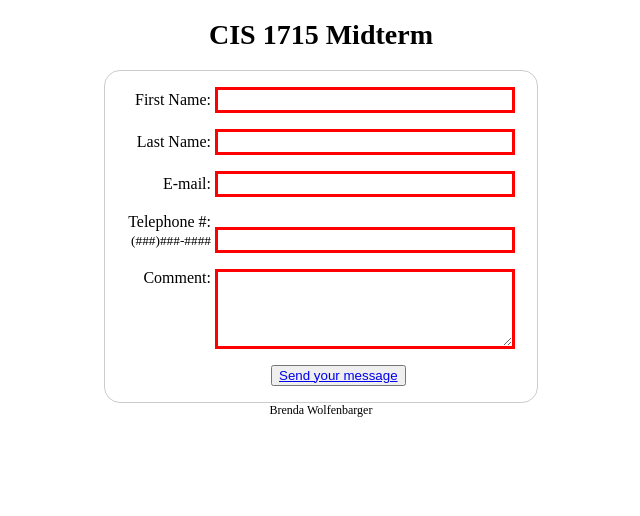
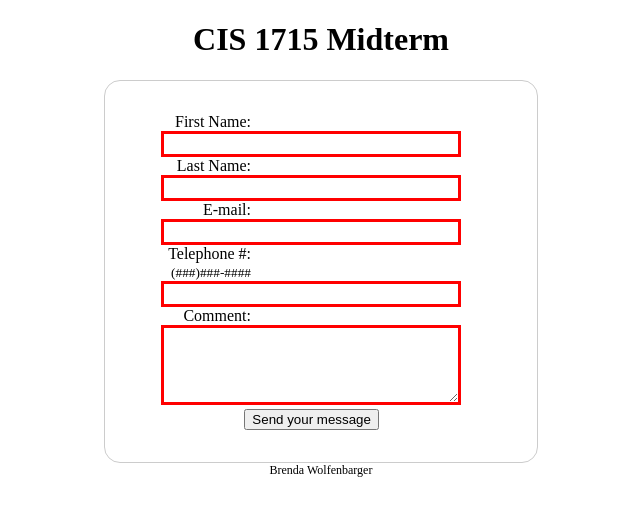
Before and after one commit to Mamawolfen68/WebApplProj, a plain HTML site: page midterm.html in a window 1280 px wide. Shown: the whole page, without its empty margins (319-959 px from the left). Drawn offline with Linux system fonts and the light colour scheme.

Commit message:
finished midterm

```diff
--- a/midterm.html
+++ b/midterm.html
@@ -7,9 +7,14 @@
             text-align: center;
             font-weight: bold;
             color: black;
-            font-size: 175%;
+            font-size: 200%;
         }
 
+        body {
+
+            display: block;
+            margin: 8px;
+        }
         form {
             /* Just to center the form on the page */
             margin: 0 auto;
@@ -22,12 +27,7 @@
 
         ul {
             list-style: none;
-            padding: 0;
-            margin: 0;
-        }
 
-        form li + li {
-            margin-top: 1em;
         }
 
         label {
@@ -44,13 +44,13 @@
             /* To give the same size to all text fields */
             width: 300px;
             box-sizing: border-box; /* To harmonize the look & feel of text field border */
-            border: 1px solid #0b0b0b;
+            border: 1px solid black;
         }
 
         input:focus,
         textarea:focus {
             /* To give a little highlight on active elements */
-            border-color: black;
+            border-color: #0a0909;
         }
 
          /* To show a red border when input is required */
@@ -69,8 +69,7 @@
         textarea:required:valid { border: 3px solid #0f0;}
 
         textarea {
-            /* To properly align multiline text fields with their labels */
-            vertical-align: top;
+
             /* To give enough room to type some text */
             height: 5em;
         }
@@ -83,7 +82,7 @@
 
         button {
             /* This extra margin represent roughly the same space as the space between the labels and their text fields */
-            margin-left: 4.5em;
+            margin-left: -.5em;
         }
 
         footer {
@@ -97,7 +96,8 @@
 <main>
 <body>
     <header><h1>CIS 1715 Midterm</h1></header>
-    <form>
+    <!--this takes the action of sending the user to the success page when they click the submit button-->
+    <form id="UserInfo" action="midterm2.html" target="_blank">
         <ul>
             <li>
                 <label for="firstname">First Name:</label>
@@ -119,9 +119,8 @@
                 <label for="msg">Comment:</label>
                 <textarea id="msg" name="user_comment" required></textarea>
             </li>
-
             <li class="button">
-                <button type="submit"><a href="midterm2.html" target="_blank">Send your message</a></button>
+                <button type="submit">Send your message</button>
             </li>
         </ul>
     </form>
```
Also changed, not shown: midterm2.html (+1 -1 lines).
